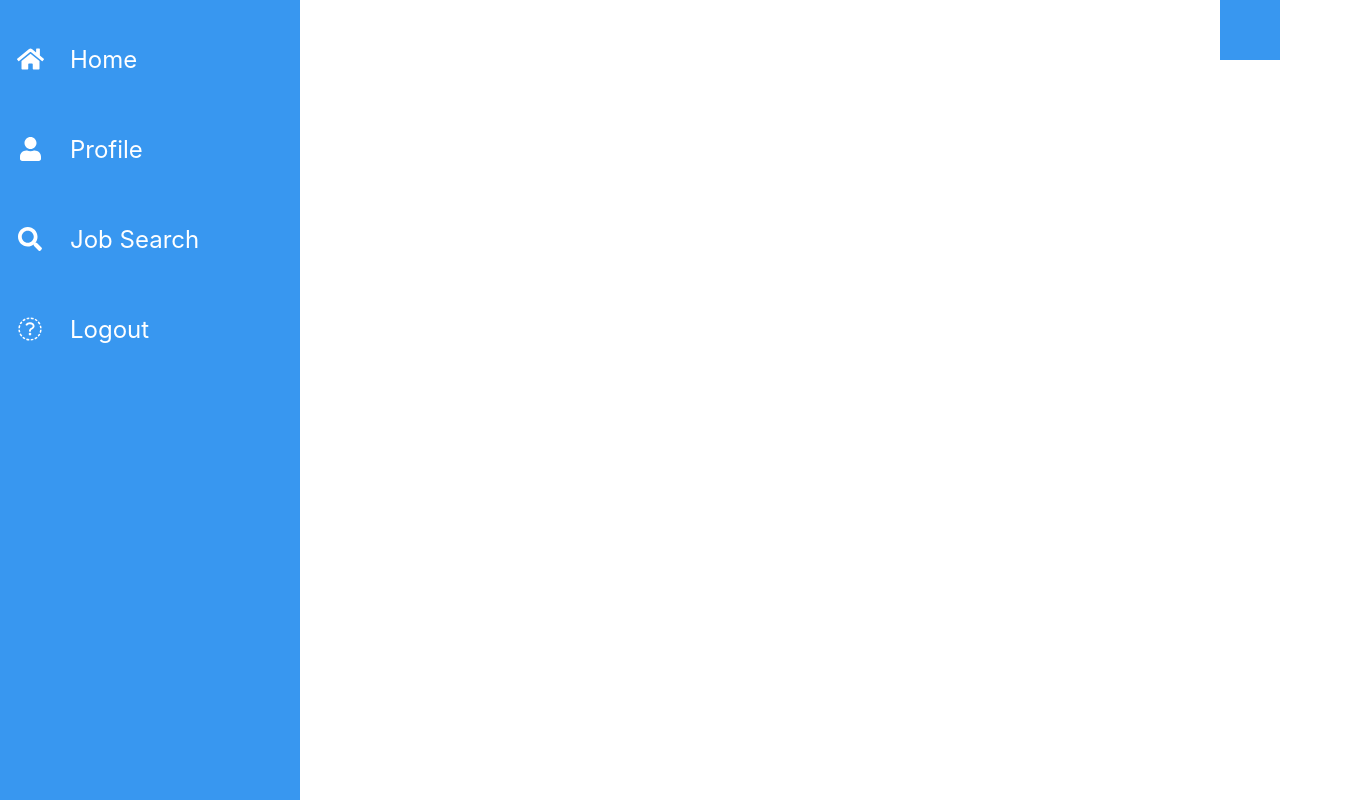
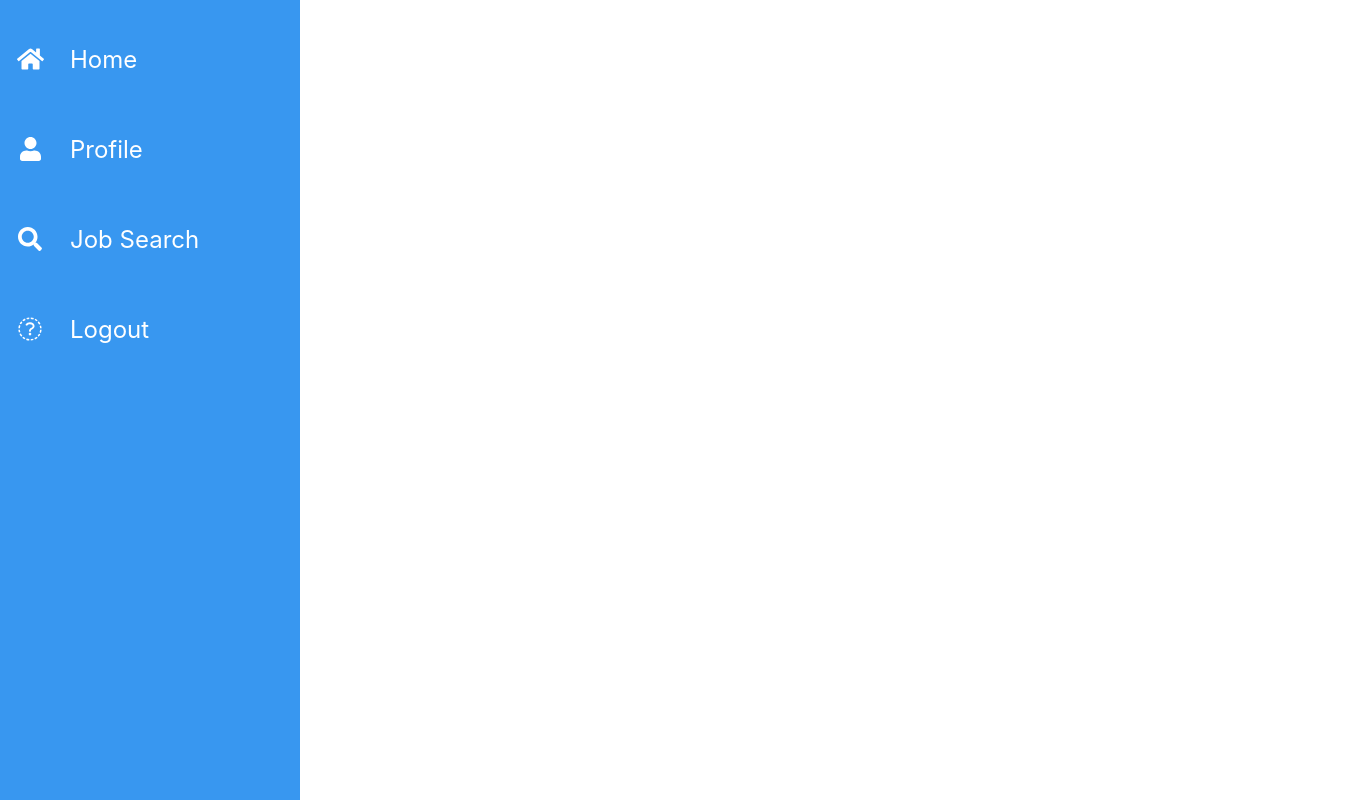
Before and after one commit to alanblee/gh-jobs, a React (Create React App) app: page /dashboard in a window 1280 px wide. Shown: the whole page, 1365 px wide, since content can reach past the window. Built offline with nearby package versions, Linux system fonts and the light colour scheme; a web font is replaced by a local one.

Commit message:
fixing toggle button

```diff
--- a/src/sass/dashboardNav.scss
+++ b/src/sass/dashboardNav.scss
@@ -64,13 +64,13 @@
 }
 
 .toggle {
-  position: absolute;
-  top: 0;
-  right: 0;
-  width: 6rem;
-  height: 6rem;
-  background: #3897f0;
-  cursor: pointer;
+  // position: absolute;
+  // top: 0;
+  // right: 0;
+  // width: 6rem;
+  // height: 6rem;
+  // background: #3897f0;
+  // cursor: pointer;
 
   &:hover {
     background: #ea1d63;
```
